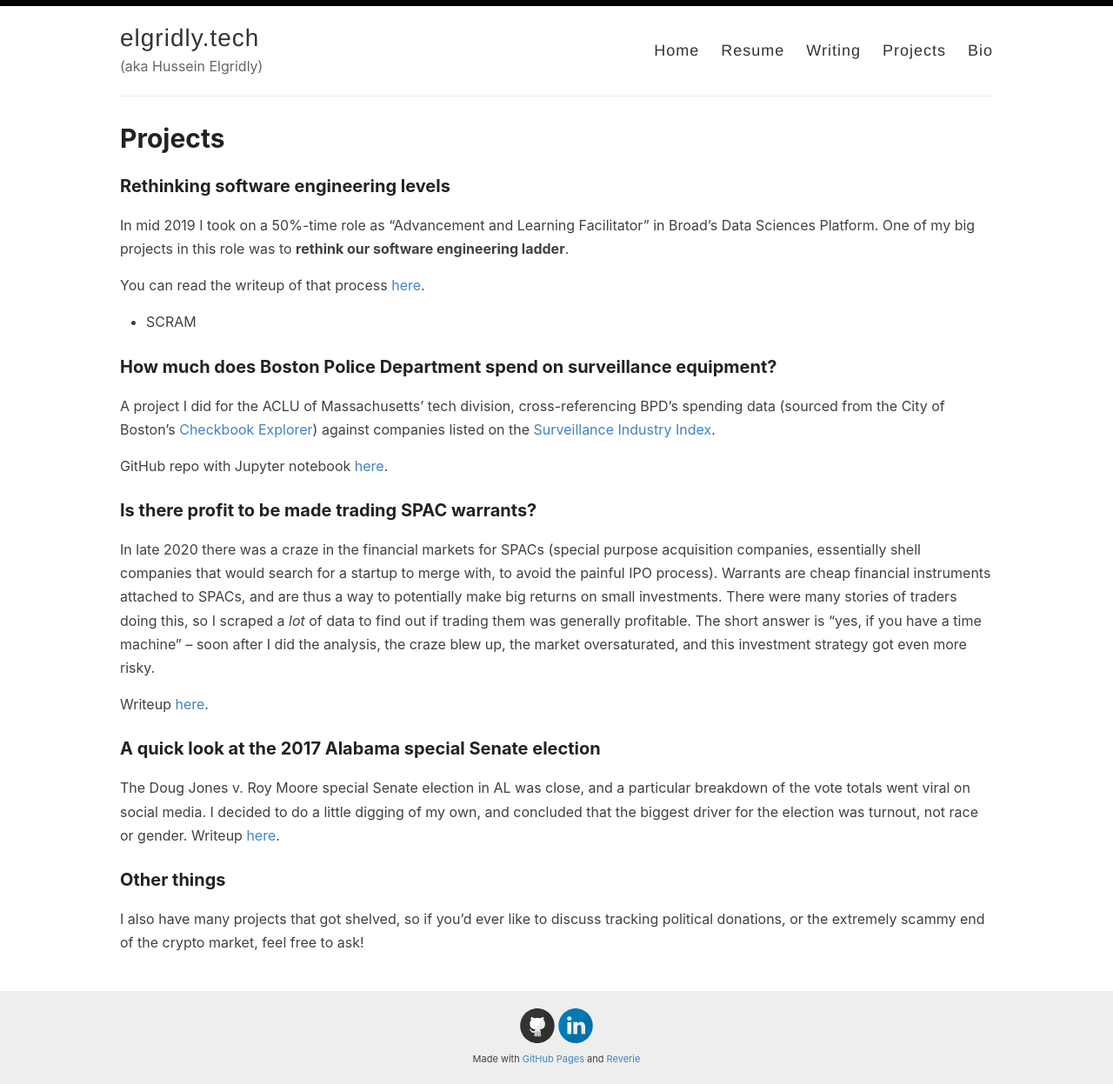
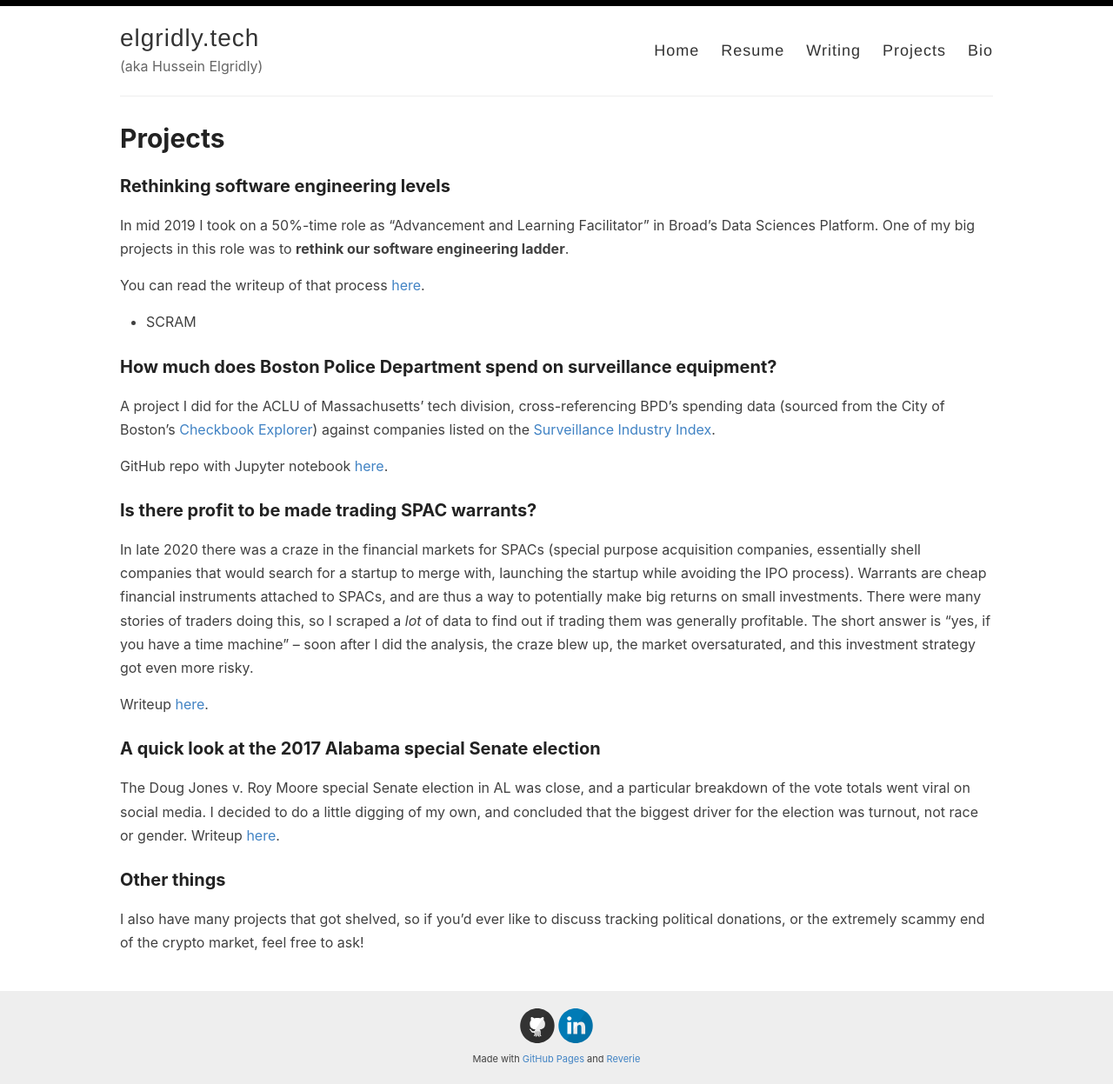
Before and after one commit to helgridly/helgridly.github.io, a Jekyll site: the page built from _pages/projects.md, in a window 1280 px wide. Shown: the whole page at 87% size. Built offline with Jekyll 4.4.1, drawn with Linux system fonts in a browser that asks for light colours.

Commit message:
rephrase

```diff
--- a/_pages/projects.md
+++ b/_pages/projects.md
@@ -21,7 +21,7 @@ GitHub repo with Jupyter notebook [here](https://github.com/helgridly/bpd-sii).
 
 ### Is there profit to be made trading SPAC warrants?
 
-In late 2020 there was a craze in the financial markets for SPACs (special purpose acquisition companies, essentially shell companies that would search for a startup to merge with, to avoid the painful IPO process). Warrants are cheap financial instruments attached to SPACs, and are thus a way to potentially make big returns on small investments. There were many stories of traders doing this, so I scraped a _lot_ of data to find out if trading them was generally profitable. The short answer is "yes, if you have a time machine" -- soon after I did the analysis, the craze blew up, the market oversaturated, and this investment strategy got even more risky.
+In late 2020 there was a craze in the financial markets for SPACs (special purpose acquisition companies, essentially shell companies that would search for a startup to merge with, launching the startup while avoiding the IPO process). Warrants are cheap financial instruments attached to SPACs, and are thus a way to potentially make big returns on small investments. There were many stories of traders doing this, so I scraped a _lot_ of data to find out if trading them was generally profitable. The short answer is "yes, if you have a time machine" -- soon after I did the analysis, the craze blew up, the market oversaturated, and this investment strategy got even more risky.
 
 Writeup [here](https://elgridly.tech/finstuff/SPAC-warrants/).
 
```
